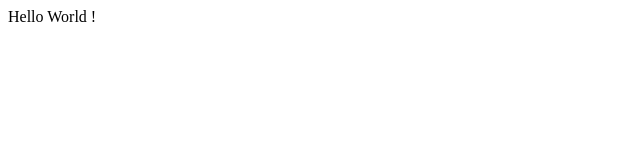
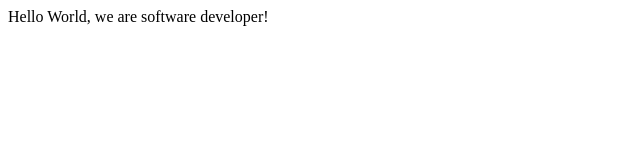
Before and after one commit to YahyaBh/masereka-and-yahya, a plain HTML site: page index.html in a window 1280 px wide. Shown: the whole page, without its empty margins (0-640 px from the left). Drawn offline with Linux system fonts and the light colour scheme.

Commit message:
i have added we are software developers!

```diff
--- a/index.html
+++ b/index.html
@@ -8,7 +8,7 @@
 
   <body>
 
-    Hello World !
+    Hello World, we are software  developer!
 
     <script src="https://cdn.freecodecamp.org/testable-projects-fcc/v1/bundle.js"></script>
 
```
